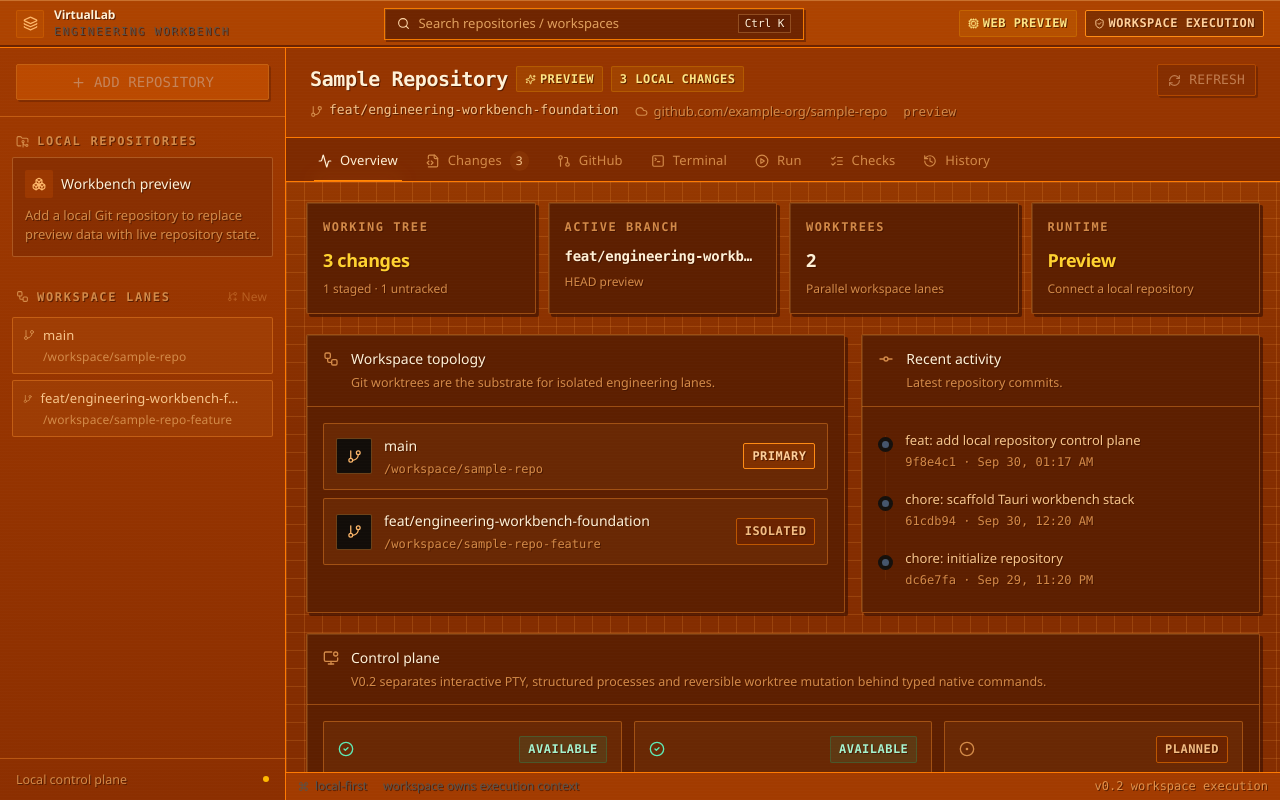
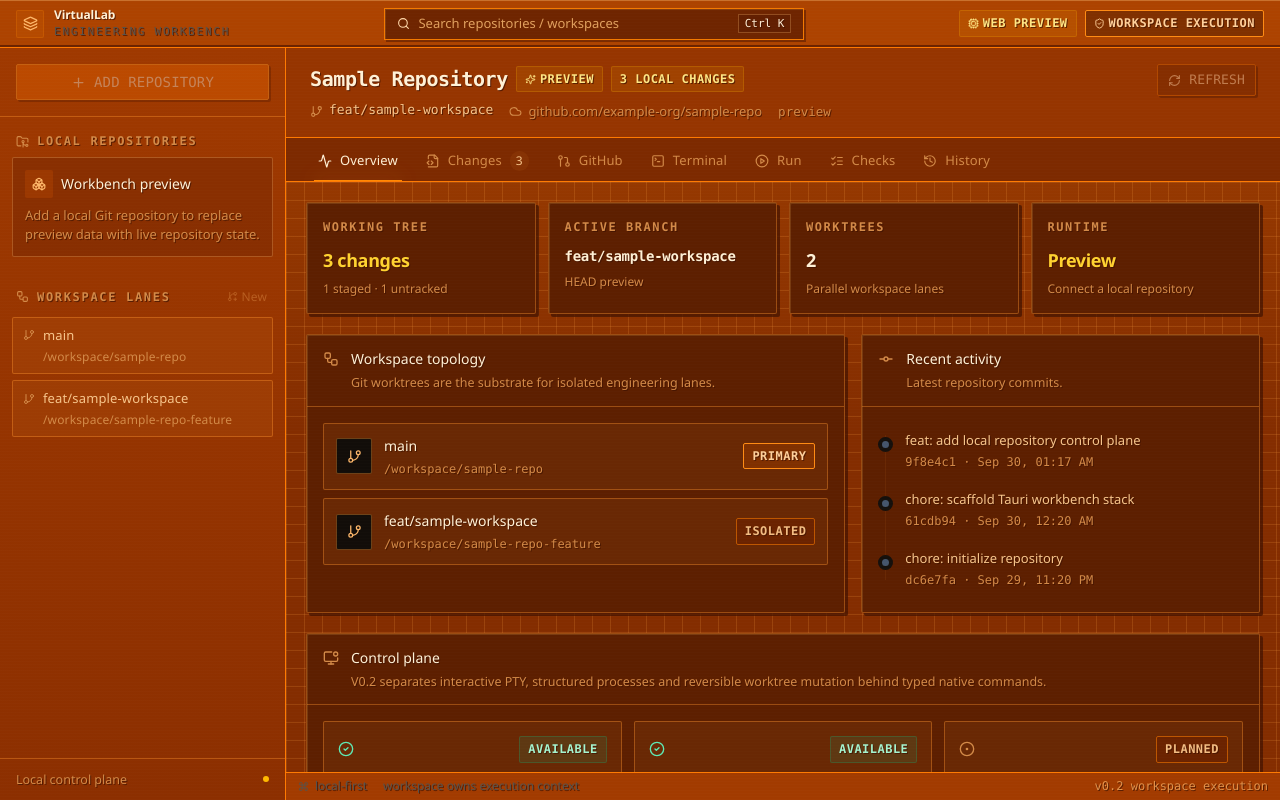
Before and after one commit to magic-alt/virtuallab, a React (Vite) app: page / in a window 1280 px wide. Built offline with nearby package versions, Linux system fonts and the light colour scheme.

Commit message:
chore: keep preview workspace and file examples project-neutral

```diff
--- a/src/data/preview.ts
+++ b/src/data/preview.ts
@@ -3,7 +3,7 @@ import type { RepositorySnapshot } from "@/types/workbench";
 export const PREVIEW_SNAPSHOT: RepositorySnapshot = {
   root: "Preview workspace — add a local Git repository to inspect real data",
   name: "Sample Repository",
-  currentBranch: "feat/engineering-workbench-foundation",
+  currentBranch: "feat/sample-workspace",
   headSha: "preview",
   remoteUrl: "github.com/example-org/sample-repo",
   dirtyCount: 3,
@@ -12,19 +12,19 @@ export const PREVIEW_SNAPSHOT: RepositorySnapshot = {
   untrackedCount: 1,
   changes: [
     {
-      path: "src/features/workspace/WorkspaceContent.tsx",
+      path: "src/example.ts",
       indexStatus: "M",
       worktreeStatus: " ",
       kind: "modified",
     },
     {
-      path: "src-tauri/src/git.rs",
+      path: "tests/example.test.ts",
       indexStatus: " ",
       worktreeStatus: "M",
       kind: "modified",
     },
     {
-      path: "docs/ROADMAP.md",
+      path: "docs/CHANGELOG.md",
       indexStatus: "?",
       worktreeStatus: "?",
       kind: "untracked",
@@ -40,7 +40,7 @@ export const PREVIEW_SNAPSHOT: RepositorySnapshot = {
     {
       path: "/workspace/sample-repo-feature",
       head: "feature",
-      branch: "feat/engineering-workbench-foundation",
+      branch: "feat/sample-workspace",
       detached: false,
     },
   ],
```
